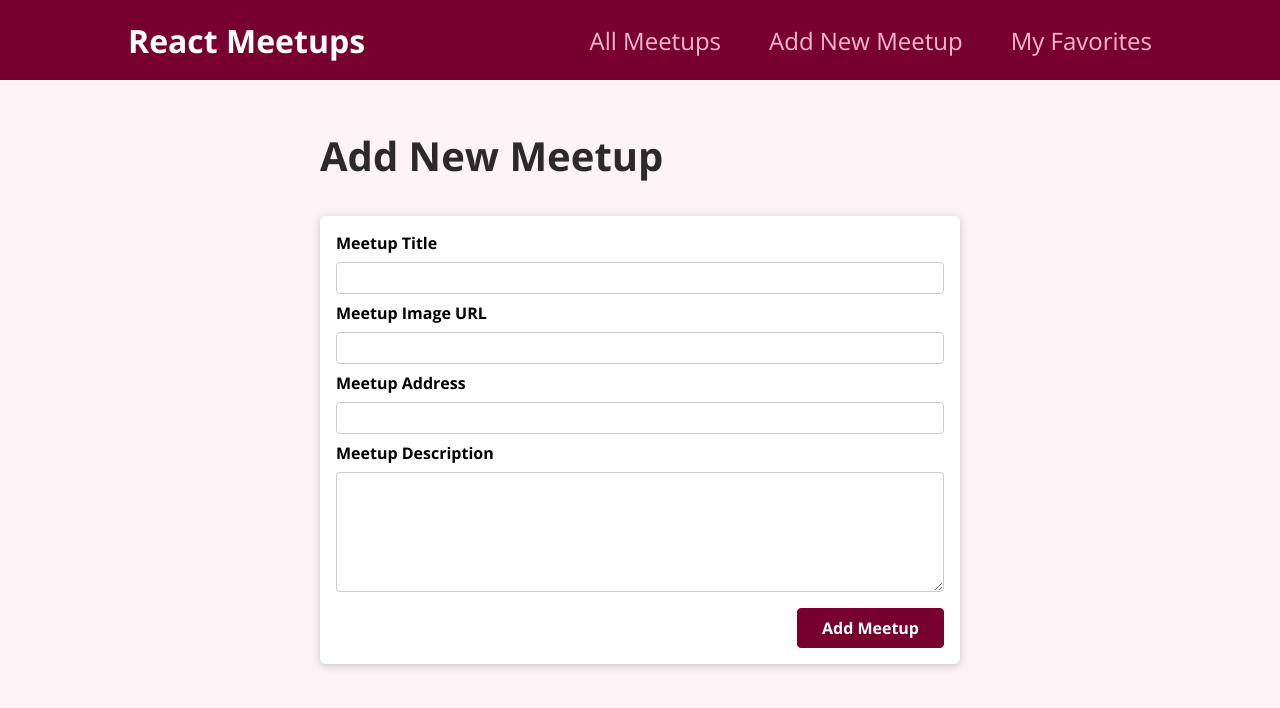
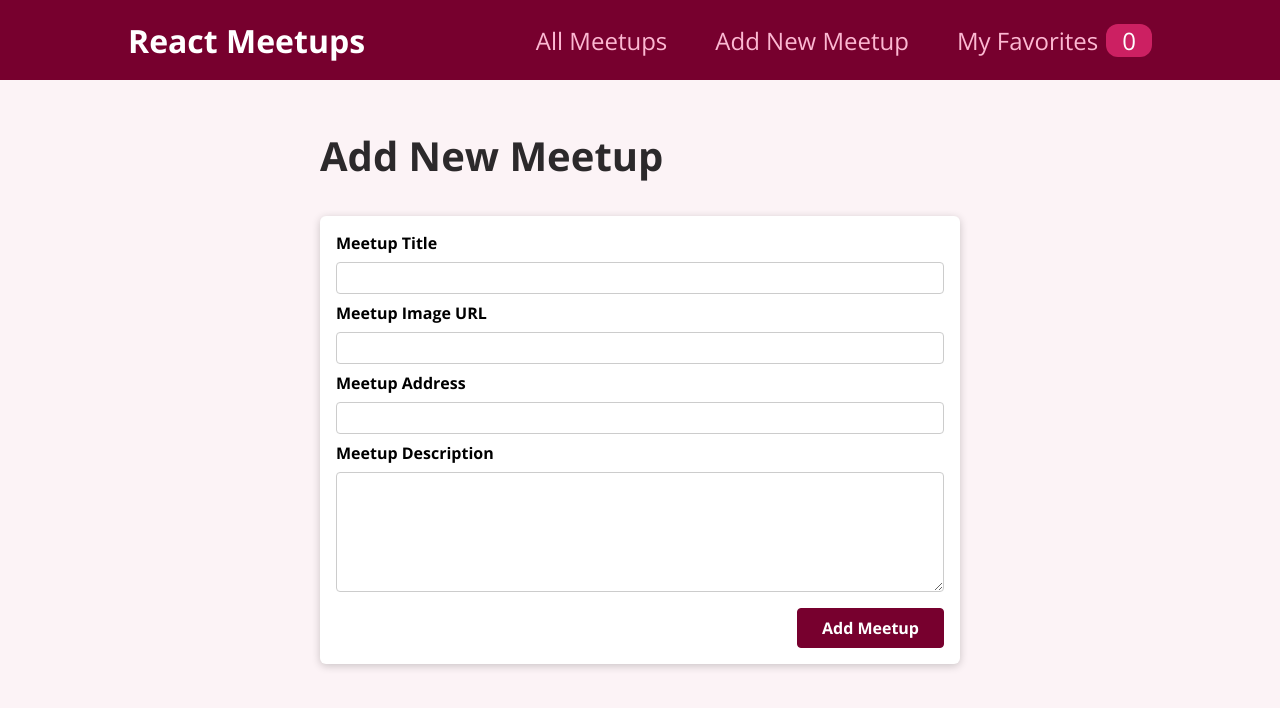
Before and after one commit to Stav93/React-Practice---Meet-Up-Demo-App, a React (Create React App) app: page /new-meetup in a window 1280 px wide. Shown: the top 708 px of the page. Built offline with nearby package versions, Linux system fonts and the light colour scheme.

Commit message:
showing the number of favorites

```diff
--- a/src/components/layout/MainNavigation.jsx
+++ b/src/components/layout/MainNavigation.jsx
@@ -1,8 +1,11 @@
-import React from "react";
+import React, {useContext} from "react";
 import { Link } from "react-router-dom";
+import FavoritesContext from "../../context/favorites-context"
 import classes from "./MainNavigation.module.css"
 
 function MainNavigation() {
+  const favoritesCtx = useContext(FavoritesContext)
+
   return (
     <header className={classes.header}>
       <div className={classes.logo}>React Meetups</div>
@@ -15,7 +18,10 @@ function MainNavigation() {
             <Link to="new-meetup">Add New Meetup</Link>
           </li>
           <li>
-            <Link to="favorites">My Favorites</Link>
+            <Link to="favorites">
+              My Favorites
+              <span className={classes.badge}>{favoritesCtx.totalFavorites}</span>
+            </Link>
           </li>
         </ul>
       </nav>
```
